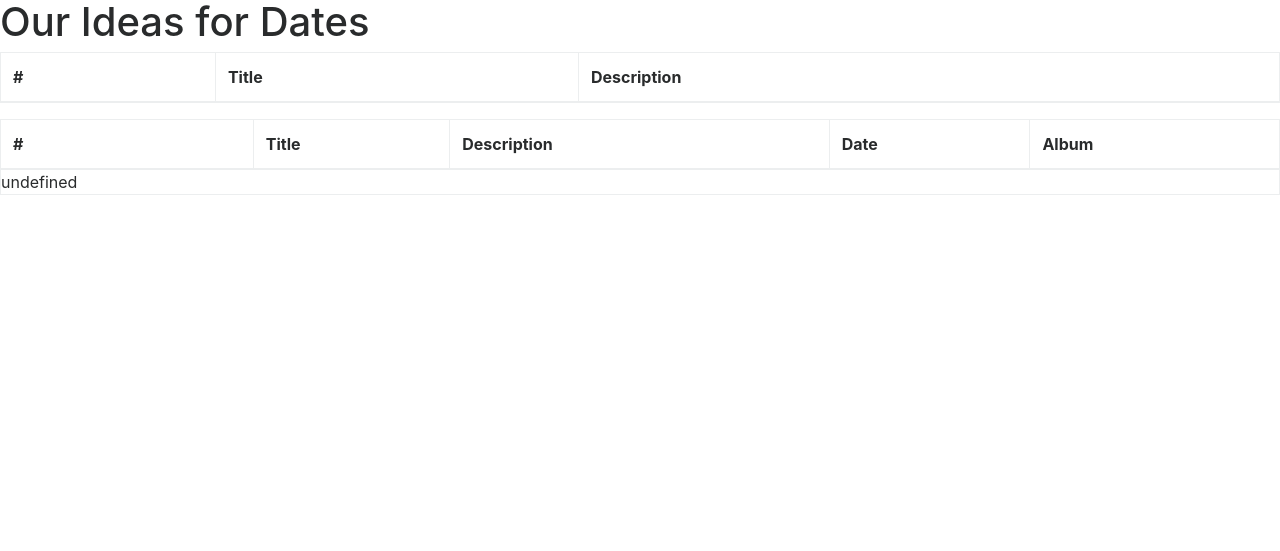
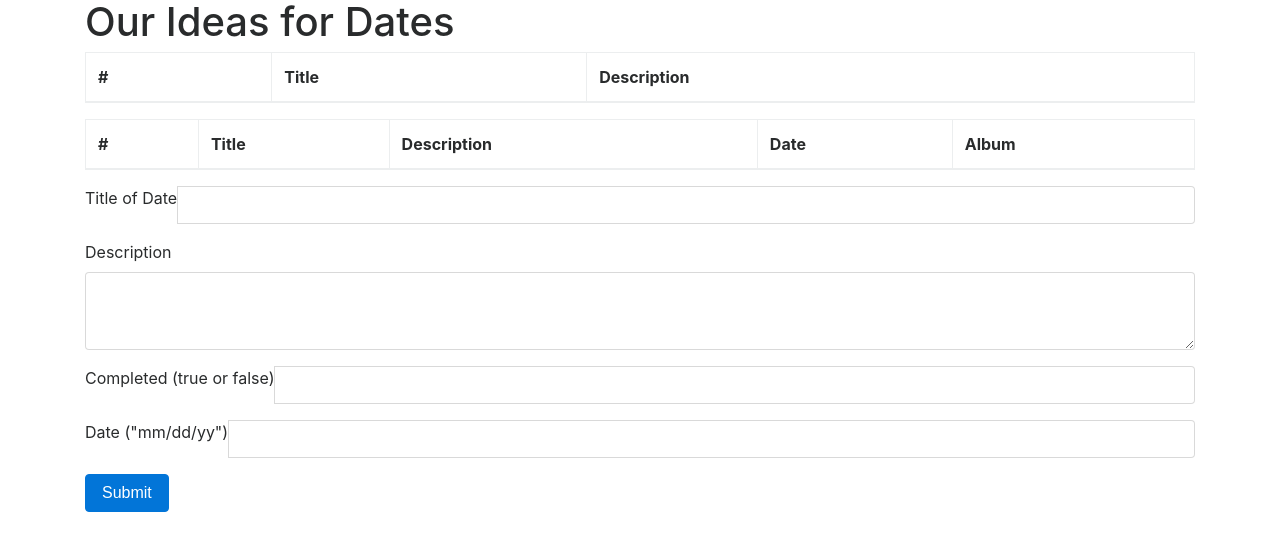
Before and after one commit to SabrinaHerrero/ideas, a web app: page / in a window 1280 px wide. Shown: the top 551 px of the page. Run offline with its HTML, style and script files only (its server is not run), Linux system fonts and the light colour scheme; data that the repository does not hold is empty; some libraries are stand-ins or nearby versions.

Commit message:
POST form for new dates now working

```diff
--- a/src/main/webapp/ideas-script.js
+++ b/src/main/webapp/ideas-script.js
@@ -36,3 +36,62 @@
                 document.getElementById("incomplete-body").innerHTML = xmlhttp.responseText;
             });
          }
+
+
+        //  $.ajax({
+        //     url: ajaxurl,
+        //     data: "<test></test>",
+        //     type: 'POST',
+        //     contentType: "text/xml",
+        //     dataType: "text",
+        //     success : parse,
+        //     error : function (xhr, ajaxOptions, thrownError){
+        //         console.log(xhr.status);
+        //         console.log(thrownError);
+        //     }
+        // });
+        //basis for Post
+
+        // function $.ajax({
+        //     url: ajaxurl,
+        //     data: "<test></test>",
+        //     type: 'POST',
+        //     contentType: "text/xml",
+        //     dataType: "text",
+        //     success : parse,
+        //     error : function (xhr, ajaxOptions, thrownError){
+        //         console.log(xhr.status);
+        //         console.log(thrownError);
+        //     }
+        // });
+$(document).ready(function(){
+    $('#submitButton').on("click", function(event){
+
+         let title = '' + $('#title').val();
+            let description = '' + $('#description').val();
+        let complete = '' + $('#completed').val();
+        let fecha = '' + $('#fecha').val();
+        let dataString = '<date><title>' + title + '</title><description>' + description + '</description><completed>' + complete + '</completed><fecha>' + fecha + '</fecha></date>';
+         $.ajax({ type: "POST",
+                        url: "ideas/dates",
+                        data: dataString,
+                        contentType: "application/xml",
+                        dataType: "xml",
+                        cache: false,
+                        error: function() { alert("No data found."); },
+                        success: function(xml) {
+//                            alert("it works");
+//                            alert($(xml).find("project")[0].attr("id"));
+                        }
+        });
+           event.preventDefault();
+    });
+});
+
+       // $("#txt_name").val()
+//$(document).ready(function(){
+//    $('#btnGetValue').click(function() {
+//        var selValue = $('input[name=rbnNumber]:checked').val();
+//        $('p').html('<br/>Selected Radio Button Value is : <b>' + selValue + '</b>');
+//    });
+//});
--- a/src/main/webapp/index.html
+++ b/src/main/webapp/index.html
@@ -16,20 +16,17 @@
     <!-- jQuery first, then Popper.js, then Bootstrap JS -->
     <!-- <script src="https://code.jquery.com/jquery-3.2.1.slim.min.js" integrity="sha384-KJ3o2DKtIkvYIK3UENzmM7KCkRr/rE9/Qpg6aAZGJwFDMVNA/GpGFF93hXpG5KkN"
         crossorigin="anonymous"></script> -->
-        <script
-  src="https://code.jquery.com/jquery-3.2.1.min.js"
-  integrity="sha256-hwg4gsxgFZhOsEEamdOYGBf13FyQuiTwlAQgxVSNgt4="
-  crossorigin="anonymous"></script>
+    <script src="https://code.jquery.com/jquery-3.2.1.js" integrity="sha256-DZAnKJ/6XZ9si04Hgrsxu/8s717jcIzLy3oi35EouyE=" crossorigin="anonymous"></script>
 
-    <script src="https://code.jquery.com/jquery-3.2.1.js" integrity="sha384-KJ3o2DKtIkvYIK3UENzmM7KCkRr/rE9/Qpg6aAZGJwFDMVNA/GpGFF93hXpG5KkN"
-        crossorigin="anonymous"></script>
+    <!-- <script src="https://code.jquery.com/jquery-3.2.1.js" integrity="sha384-KJ3o2DKtIkvYIK3UENzmM7KCkRr/rE9/Qpg6aAZGJwFDMVNA/GpGFF93hXpG5KkN"
+        crossorigin="anonymous"></script> -->
 
     <script src="https://cdnjs.cloudflare.com/ajax/libs/popper.js/1.12.9/umd/popper.min.js" integrity="sha384-ApNbgh9B+Y1QKtv3Rn7W3mgPxhU9K/ScQsAP7hUibX39j7fakFPskvXusvfa0b4Q"
         crossorigin="anonymous"></script>
     <script src="https://maxcdn.bootstrapcdn.com/bootstrap/4.0.0-beta.3/js/bootstrap.min.js" integrity="sha384-a5N7Y/aK3qNeh15eJKGWxsqtnX/wWdSZSKp+81YjTmS15nvnvxKHuzaWwXHDli+4"
         crossorigin="anonymous"></script>
 
-    <script src="ideas-script.js">  </script>
+    </script>
 
     <script>
 
@@ -42,7 +39,7 @@
             else {// code for IE6, IE5
                 xmlhttp = new ActiveXObject("Microsoft.XMLHTTP");
             }
-            xmlhttp.onreadystatechange = function() {
+            xmlhttp.onreadystatechange = function () {
                 if (this.readyState == 4 && this.status == 200) {
                     cfunc(this);
                 }
@@ -52,10 +49,10 @@
         }
 
         $.when(
-        		$.get("/ideas/dates/complete/", function(complete){
+            $.get("/ideas/dates/complete/", function (complete) {
                 document.getElementById("completed-body").innerHTML = complete;
             }),
-        		$.get("/ideas/dates/incomplete/", function(incomplete){
+            $.get("/ideas/dates/incomplete/", function (incomplete) {
                 document.getElementById("incomplete-body").innerHTML = incomplete;
             })
         )
@@ -67,17 +64,13 @@
         });
          */
 
-        function func1(responseText) {
-            document.getElementById("completed-body").innerHTML = responseText;
-        }
-        	function func2() {
-            document.getElementById("incomplete-body").innerHTML = responseText;
-         }
+
     </script>
 
 </head>
 
 <body>
+    <div class="container">
         <h1>Our Ideas for Dates</h1>
         <div class="row">
             <div class="col-sm">
@@ -114,6 +107,75 @@
                 </table>
             </div>
         </div>
+    </div>
+
+    <!-- form to test POST -->
+    <div class="container">
+        <form>
+            <div class="form-group">
+                <div class="input-group mb-3">
+                    <div class="input-group-prepend">
+                        <span class="input-group-text">Title of Date</span>
+                    </div>
+                    <input type="text" class="form-control" aria-label="Title" id="title">
+                </div>
+            </div>
+            <div class="form-group">
+
+                <label for="description">Description</label>
+                <textarea class="form-control" id="description" rows="3"></textarea>
+            </div>
+
+            <div class="form-group">
+                <div class="input-group mb-3">
+                    <div class="input-group-prepend">
+                        <span class="input-group-text">Completed (true or false)</span>
+                    </div>
+                    <input type="text" class="form-control" aria-label="" id="completed">
+                </div>
+            </div>
+            <div class="form-group">
+                <div class="input-group mb-3">
+                    <div class="input-group-prepend">
+                        <span class="input-group-text">Date ("mm/dd/yy")</span>
+                    </div>
+                    <input type="text" class="form-control" aria-label="" id="fecha">
+                </div>
+            </div>
+
+            <!--
+
+        <label class="radio-inline"><input type="radio" name="optradio">Option 1</label>
+<label class="radio-inline"><input type="radio" name="optradio">Option 2</label>
+-->
+
+
+            <!--
+        <div class="form-group">
+          <label for="exampleFormControlSelect1">Example select</label>
+          <select class="form-control" id="exampleFormControlSelect1">
+            <option>1</option>
+            <option>2</option>
+            <option>3</option>
+            <option>4</option>
+            <option>5</option>
+          </select>
+        </div>
+        <div class="form-group">
+          <label for="exampleFormControlSelect2">Example multiple select</label>
+          <select multiple class="form-control" id="exampleFormControlSelect2">
+            <option>1</option>
+            <option>2</option>
+            <option>3</option>
+            <option>4</option>
+            <option>5</option>
+          </select>
+        </div>
+-->
+
+            <button type="submit" class="btn btn-primary" id="submitButton">Submit</button>
+        </form>
+    </div>
 
 </body>
 
```
Lines whose indentation alone changed are shown as unchanged.
